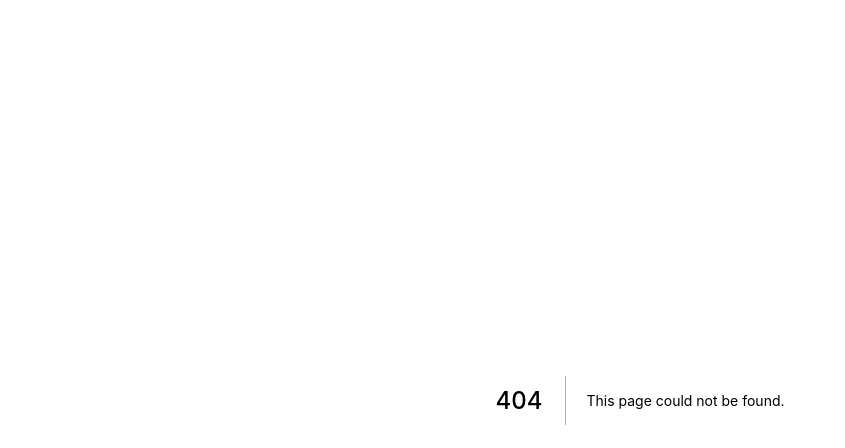
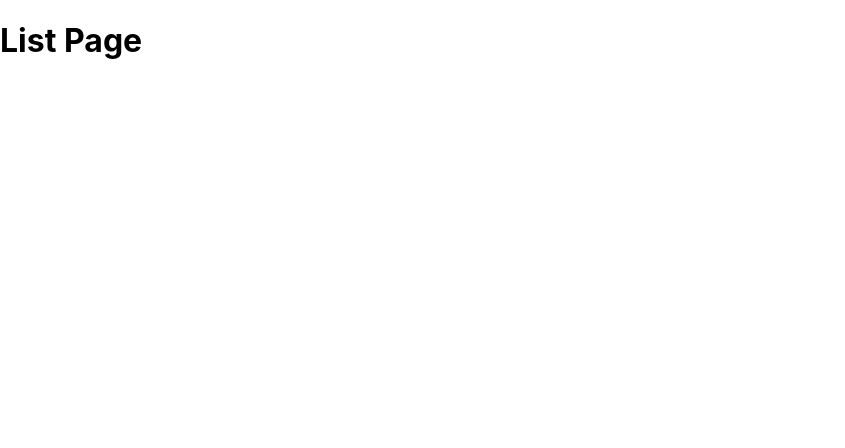
Before and after one commit to ScorchingShade/NextLevel, a Next.js app: page /portfolio/list in a window 1280 px wide. Before the commit this address had no page. Shown: the top 448 px of the page, without its empty margins (0-845 px from the left). Built offline with nearby package versions, Linux system fonts and the light colour scheme.

Commit message:
added some basic structure plus list

```diff
--- /dev/null
+++ b/pages/portfolio/list.js
@@ -0,0 +1,12 @@
+import React from 'react'
+
+function ListPage() {
+    return (
+        <div>
+            <h1>List Page</h1>
+
+        </div>
+    )
+}
+
+export default ListPage
```
